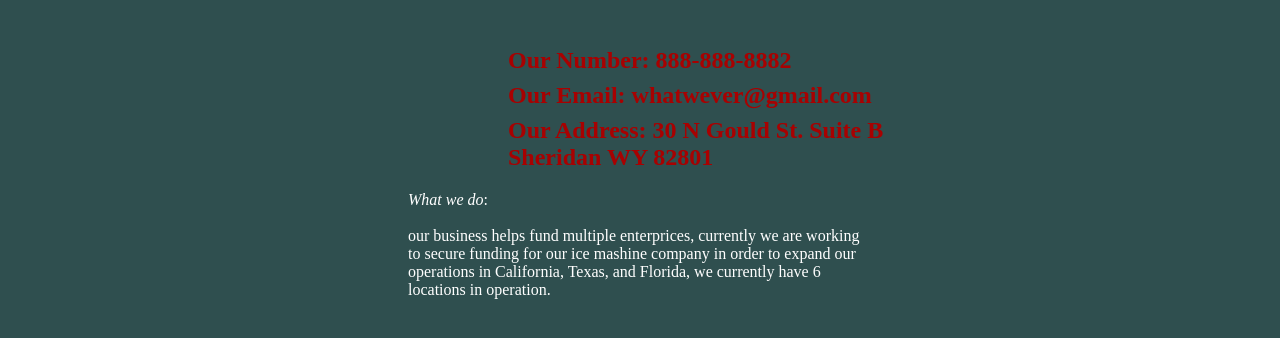
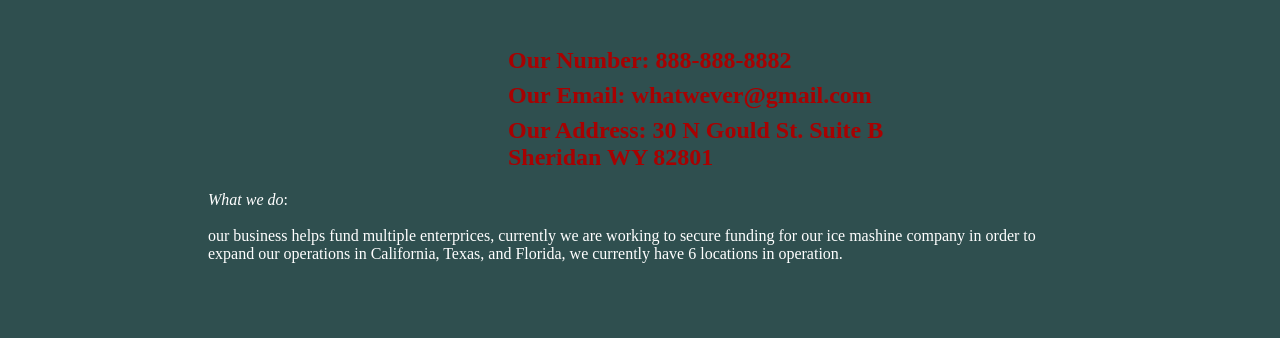
Before and after one commit to shmelkeh1/business-1, a plain HTML site: page index.html in a window 1280 px wide. Shown: the part 190-528 px from the top of the page. Drawn offline with Linux system fonts and the light colour scheme.

Commit message:
Update index.html

```diff
--- a/index.html
+++ b/index.html
@@ -50,7 +50,7 @@
     <h2 style="margin-top: 0px;"> Our Address: 30 N Gould St. Suite B <br>Sheridan WY 82801</h2>
     </div>
 
-    <p style="padding-left: 400px; padding-right: 400px;">
+    <p style="padding-left: 200px; padding-right: 200px;">
         <em>What we do</em>: <br><br>our business helps fund multiple
         enterprices, currently we are
         working to secure funding for our ice mashine
```
